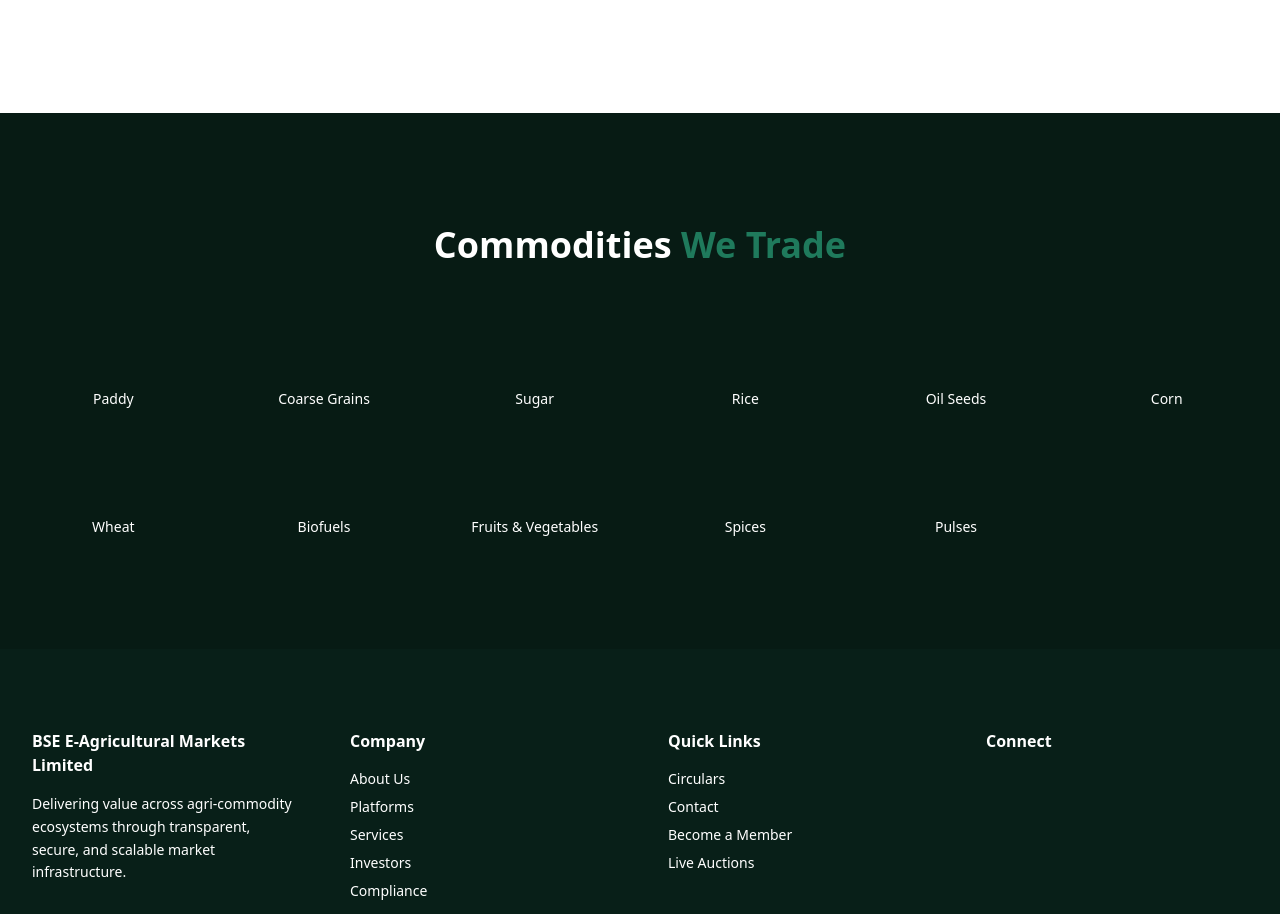
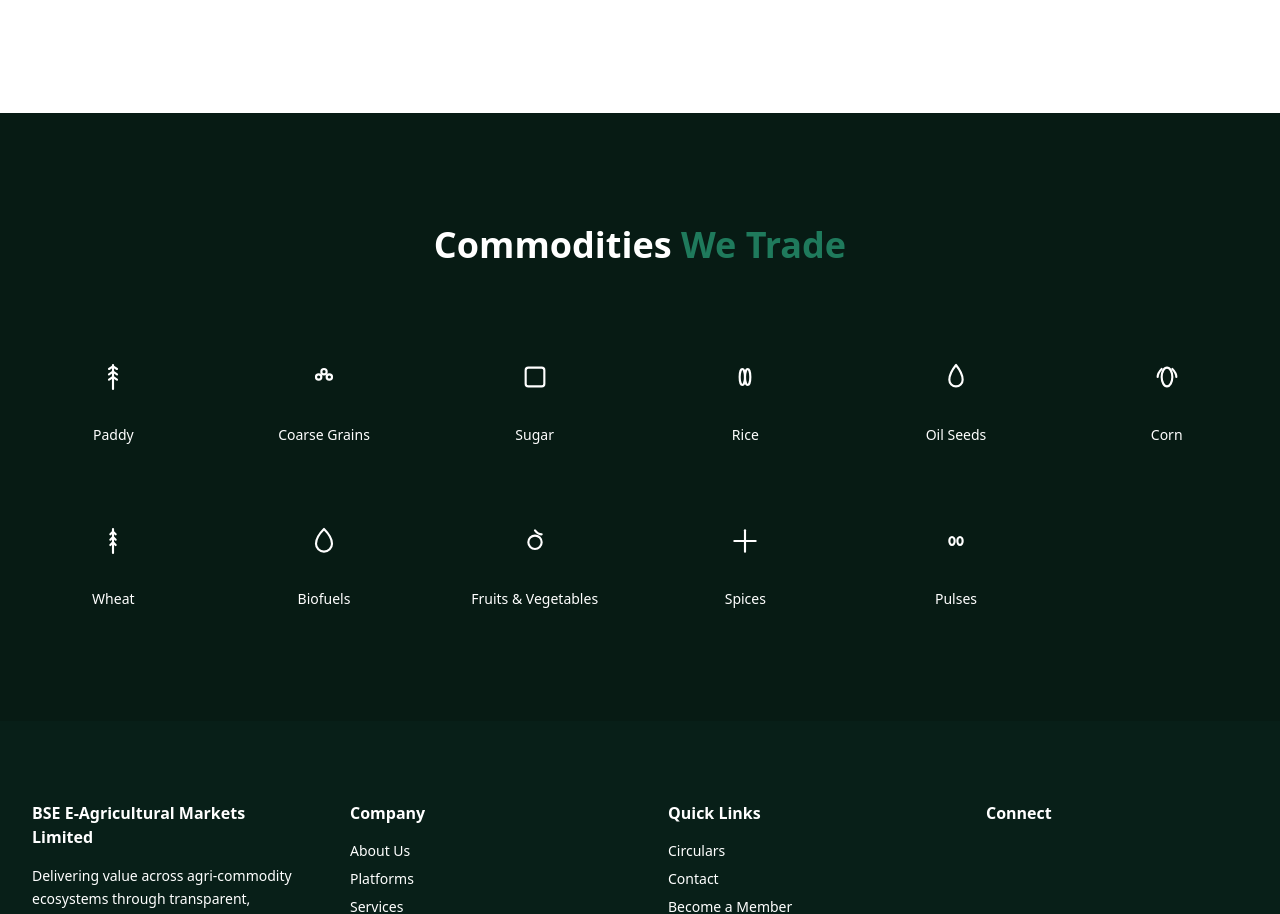
Before and after one commit to jai-source/BSE-BEAM, a React (Vite) app: page / in a window 1280 px wide. Shown: the part 4309-5223 px from the top of the page. Built offline with nearby package versions, Linux system fonts and the light colour scheme.

Commit message:
Landing svgs added

```diff
--- /dev/null
+++ b/src/components/CommoditiesSection.jsx
@@ -0,0 +1,85 @@
+// src/components/CommoditiesSection.jsx
+
+import {
+  PaddyIcon,
+  GrainsIcon,
+  SugarIcon,
+  RiceIcon,
+  OilSeedsIcon,
+  CornIcon,
+  WheatIcon,
+  BiofuelIcon,
+  FruitsIcon,
+  SpicesIcon,
+  PulsesIcon,
+} from "./icons/commodities";
+
+export default function CommoditiesSection() {
+  const commodities = [
+    { name: "Paddy", icon: PaddyIcon },
+    { name: "Coarse Grains", icon: GrainsIcon },
+    { name: "Sugar", icon: SugarIcon },
+    { name: "Rice", icon: RiceIcon },
+    { name: "Oil Seeds", icon: OilSeedsIcon },
+    { name: "Corn", icon: CornIcon },
+    { name: "Wheat", icon: WheatIcon },
+    { name: "Biofuels", icon: BiofuelIcon },
+    { name: "Fruits & Vegetables", icon: FruitsIcon },
+    { name: "Spices", icon: SpicesIcon },
+    { name: "Pulses", icon: PulsesIcon },
+  ];
+
+  return (
+    <section className="bg-theme-primary py-28">
+      <div className="max-w-7xl mx-auto px-8 text-center text-theme-text-primary">
+
+        <h2 className="text-4xl font-semibold mb-20">
+          Commodities <span className="text-theme-accent">We Trade</span>
+        </h2>
+
+        <div className="grid grid-cols-2 sm:grid-cols-3 md:grid-cols-6 gap-y-16 gap-x-12">
+          {commodities.map(({ name, icon: Icon }) => (
+            <div
+              key={name}
+              className="group flex flex-col items-center gap-4 text-theme-text-primary/80 transition"
+            >
+              {/* ICON WRAPPER */}
+              <div
+                className="
+                  w-16 h-16 rounded-full
+                  bg-theme-text-primary/5
+                  flex items-center justify-center
+                  transition-all duration-300
+                  group-hover:scale-110
+                  group-hover:bg-theme-text-primary/10
+                  group-hover:shadow-[0_0_25px_rgba(0,255,180,0.35)]
+                "
+              >
+                <Icon
+                  className="
+                    w-8 h-8
+                    transition-all duration-300
+                    group-hover:text-theme-accent
+                    group-hover:drop-shadow-[0_0_6px_rgba(0,255,180,0.8)]
+                  "
+                />
+              </div>
+
+              {/* LABEL */}
+              <span
+                className="
+                  text-sm text-center
+                  transition
+                  group-hover:text-theme-text-primary
+                "
+              >
+                {name}
+              </span>
+            </div>
+          ))}
+        </div>
+
+      </div>
+    </section>
+  );
+}
--- /dev/null
+++ b/src/components/icons/commodities.jsx
@@ -0,0 +1,89 @@
+// src/components/icons/commodities.jsx
+
+const baseProps = {
+  fill: "none",
+  stroke: "currentColor",
+  strokeWidth: 1.6,
+  strokeLinecap: "round",
+  strokeLinejoin: "round",
+};
+
+export const PaddyIcon = ({ className }) => (
+  <svg viewBox="0 0 24 24" className={className} {...baseProps}>
+    <path d="M12 3v18" />
+    <path d="M9 6l3-2 3 2" />
+    <path d="M9 10l3-2 3 2" />
+    <path d="M9 14l3-2 3 2" />
+  </svg>
+);
+
+export const GrainsIcon = ({ className }) => (
+  <svg viewBox="0 0 24 24" className={className} {...baseProps}>
+    <circle cx="8" cy="12" r="2" />
+    <circle cx="16" cy="12" r="2" />
+    <circle cx="12" cy="8" r="2" />
+  </svg>
+);
+
+export const SugarIcon = ({ className }) => (
+  <svg viewBox="0 0 24 24" className={className} {...baseProps}>
+    <rect x="5" y="5" width="14" height="14" rx="2" />
+  </svg>
+);
+
+export const RiceIcon = ({ className }) => (
+  <svg viewBox="0 0 24 24" className={className} {...baseProps}>
+    <ellipse cx="10" cy="12" rx="2" ry="6" />
+    <ellipse cx="14" cy="12" rx="2" ry="6" />
+  </svg>
+);
+
+export const OilSeedsIcon = ({ className }) => (
+  <svg viewBox="0 0 24 24" className={className} {...baseProps}>
+    <path d="M12 3C8 8 7 11 7 14a5 5 0 0010 0c0-3-1-6-5-11z" />
+  </svg>
+);
+
+export const CornIcon = ({ className }) => (
+  <svg viewBox="0 0 24 24" className={className} {...baseProps}>
+    <ellipse cx="12" cy="12" rx="4" ry="7" />
+    <path d="M8 6c-2 2-3 4-3 6" />
+    <path d="M16 6c2 2 3 4 3 6" />
+  </svg>
+);
+
+export const WheatIcon = ({ className }) => (
+  <svg viewBox="0 0 24 24" className={className} {...baseProps}>
+    <path d="M12 3v18" />
+    <path d="M10 7l2-2 2 2" />
+    <path d="M10 11l2-2 2 2" />
+    <path d="M10 15l2-2 2 2" />
+  </svg>
+);
+
+export const BiofuelIcon = ({ className }) => (
+  <svg viewBox="0 0 24 24" className={className} {...baseProps}>
+    <path d="M12 3c4 4 6 7 6 11a6 6 0 11-12 0c0-4 2-7 6-11z" />
+  </svg>
+);
+
+export const FruitsIcon = ({ className }) => (
+  <svg viewBox="0 0 24 24" className={className} {...baseProps}>
+    <circle cx="12" cy="13" r="5" />
+    <path d="M12 4c1.5 2 3 3 5 3" />
+  </svg>
+);
+
+export const SpicesIcon = ({ className }) => (
+  <svg viewBox="0 0 24 24" className={className} {...baseProps}>
+    <path d="M12 4v16" />
+    <path d="M4 12h16" />
+  </svg>
+);
+
+export const PulsesIcon = ({ className }) => (
+  <svg viewBox="0 0 24 24" className={className} {...baseProps}>
+    <ellipse cx="9" cy="12" rx="2" ry="3" />
+    <ellipse cx="15" cy="12" rx="2" ry="3" />
+  </svg>
+);
--- a/src/pages/Landing.jsx
+++ b/src/pages/Landing.jsx
@@ -1,5 +1,7 @@
 import heroImage from "../Assets/main.png"
 import tech from "../Assets/tech.jpg";
+import CommoditiesSection from "../components/CommoditiesSection";
+
 import supply from "../Assets/supply.jpg";
 import finance from "../Assets/finance.jpg";
 import hexagon from "../Assets/hexagon-multiple.svg";
@@ -701,40 +703,7 @@ function Landing() {
     </div>
   </div>
 </section>
-<section className="bg-theme-primary py-28">
-  <div className="max-w-7xl mx-auto px-8 text-center text-theme-text-primary">
-
-    <h2 className="text-4xl font-semibold mb-16">
-      Commodities <span className="text-theme-accent">We Trade</span>
-    </h2>
-
-    <div className="grid grid-cols-2 sm:grid-cols-3 md:grid-cols-6 gap-12 text-theme-text-primary/80">
-
-      {[
-        "Paddy",
-        "Coarse Grains",
-        "Sugar",
-        "Rice",
-        "Oil Seeds",
-        "Corn",
-        "Wheat",
-        "Biofuels",
-        "Fruits & Vegetables",
-        "Spices",
-        "Pulses",
-      ].map(item => (
-        <div
-          key={item}
-          className="flex flex-col items-center gap-3 hover:text-theme-text-primary transition"
-        >
-          <div className="w-12 h-12 rounded-full bg-theme-text-primary/10" />
-          <span className="text-sm">{item}</span>
-        </div>
-      ))}
-
-    </div>
-  </div>
-</section>
+<CommoditiesSection/>
 
 <footer className="bg-[#081f18] text-white pt-20">
 
--- a/src/pages/Services.jsx
+++ b/src/pages/Services.jsx
@@ -150,8 +150,8 @@ const Services = () => {
       transition={{ duration: 0.8, ease: "easeOut" }}
       className="relative"
     >
-      <div className="absolute -inset-6 rotate-3 bg-[#123E32] ml-32 opacity-60 rounded-[28px]" />
-      <div className="absolute -inset-6 -rotate-2 border ml-32 border-[#4DA3FF]/40 rounded-[28px]" />
+      <div className="absolute -inset-6 rotate-3 bg-white ml-32 opacity-60 rounded-[28px]" />
+      <div className="absolute -inset-6 -rotate-2 border ml-32 border-white rounded-[28px]" />
 
       <img
         src={plant}
```
